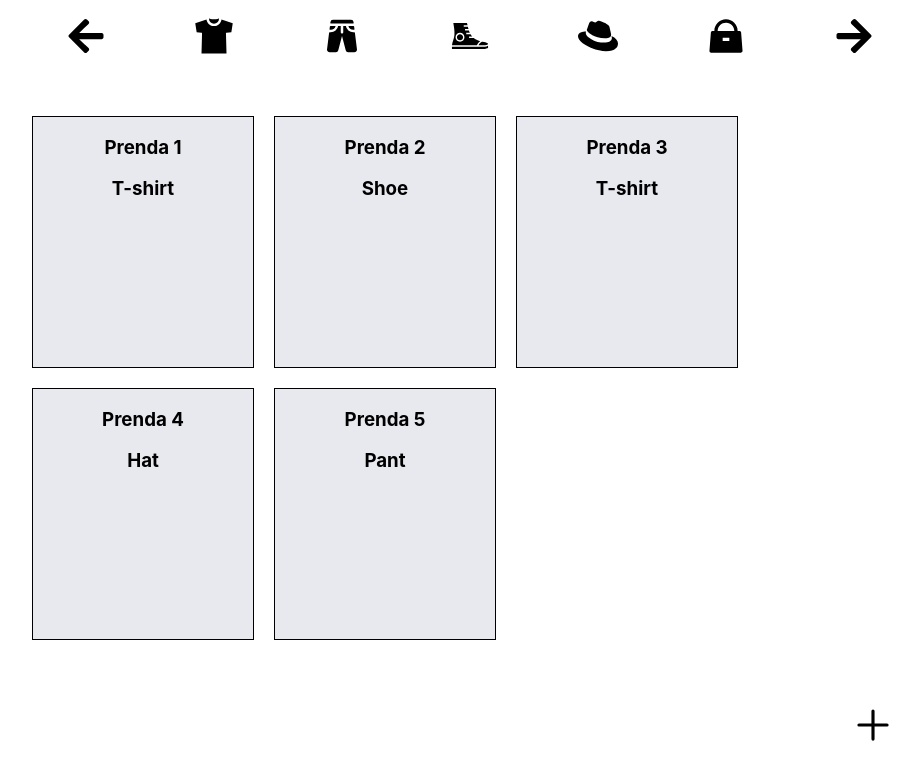
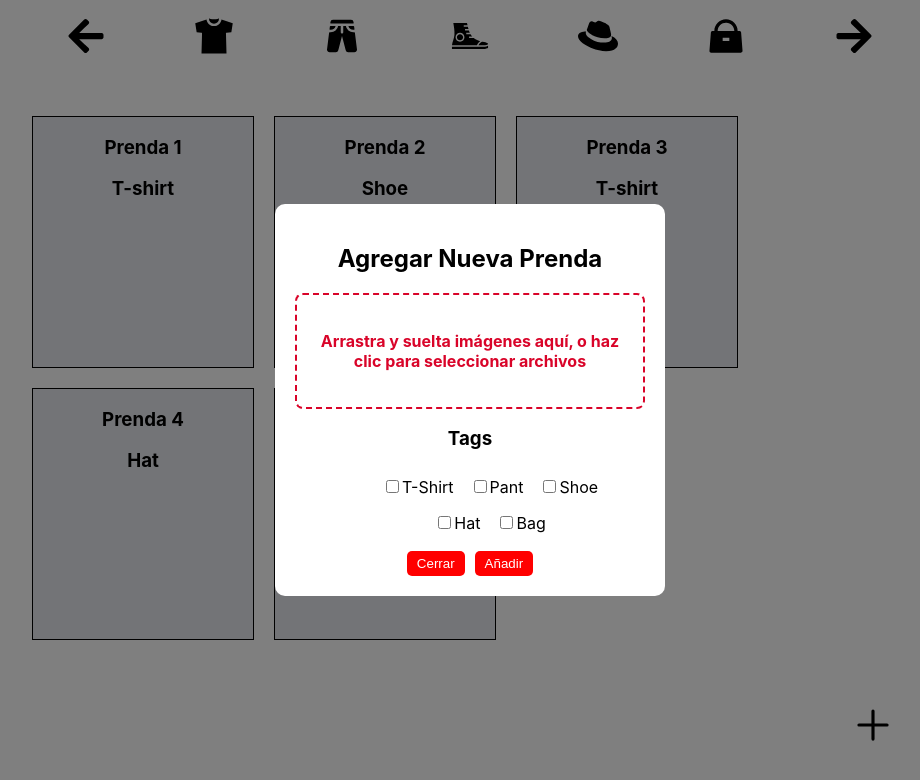
Before and after one commit to Danieldcn05/DressUp, a React (Create React App) app in the folder frontend/: page /Home in a window 1280 px wide. Both pictures are taken after a click on the icon 1043 px from the left and 991 px from the top of the page. Shown: the part 266-1046 px from the top of the page, without its empty margins (170-1090 px from the left). Built offline with nearby package versions, Linux system fonts and the light colour scheme; the HTML template or start-up script is replaced by a standard one.

Commit message:
modalCommit

```diff
--- a/frontend/src/pages/home/page/Home.css
+++ b/frontend/src/pages/home/page/Home.css
@@ -98,4 +98,5 @@ section{
     margin-top: 50px;
     margin-bottom: 50px;
     margin-right: 20px;
+    color: black;
 }
--- a/frontend/src/pages/home/page/Home.js
+++ b/frontend/src/pages/home/page/Home.js
@@ -12,13 +12,15 @@ import { RiHandbagFill } from "react-icons/ri";
 import { IoAddOutline } from "react-icons/io5";
 import { ClotheCard } from '../clotheCard/ClotheCard';
 import { OutfitCard } from '../outfitCard/OutfitCard';
+import { NavLink } from 'react-router-dom'
 import './Home.css'
-
-
+import '../../modal/Modal.css';
+import { Modal } from '../../modal/Modal';
+import { GuardarEnStorage } from '../utils/guardarEnStorage';
 
 export const Home = () => {
 
-  const allClothes =
+  const initialClothes = JSON.parse(localStorage.getItem("clothes")) ||
   [
     { 'id': 1, 'nombre': 'Prenda 1', 'tag': 'T-shirt' },
     { 'id': 2, 'nombre': 'Prenda 2', 'tag': 'Shoe' },
@@ -27,20 +29,30 @@ export const Home = () => {
     { 'id': 5, 'nombre': 'Prenda 5', 'tag': 'Pant' }
   ];
 
-  const [clothes, setClothes] = useState(allClothes);
+  const [clothes, setClothes] = useState(initialClothes);
   const [showClothes, setShowClothes] = useState(true);
   const [selectedTag, setSelectedTag] = useState(null);
+  const [isModalOpen, setIsModalOpen] = useState(false);
+
+  const addClothe = (newClothe) => {
+    setClothes(prevClothes => {
+      const lastId = prevClothes.length > 0 ? prevClothes[prevClothes.length - 1].id : 0;
+      const updatedClothe = { ...newClothe, id: lastId + 1 };
+      GuardarEnStorage("clothes", updatedClothe);
+      return [...prevClothes, updatedClothe];
+    });
+  };
 
   const filtrarPrendas = (tag) => {
     if (selectedTag === tag) {
-      setClothes(allClothes);
+      setClothes(initialClothes);
       setSelectedTag(null);
     } else {
-      const prendas_filtradas = allClothes.filter(clothe => clothe.tag === tag);
+      const prendas_filtradas = initialClothes.filter(clothe => clothe.tag === tag);
       setClothes(prendas_filtradas);
       setSelectedTag(tag);
     }
-  }
+ }
 
   return (
     <div className='home'>
@@ -48,7 +60,7 @@ export const Home = () => {
           <div className='user'>
             <FaUser className='userIcon'/>
             <h1>Carmen</h1>
-            <FaCalendar className='calendarIcon'/>
+            <NavLink to="/calendar"><FaCalendar className='calendarIcon'/></NavLink>
           </div>
           <div className='info'>
             <p className={showClothes ? 'selected' : ''} onClick={() => setShowClothes(true)}>185 prendas</p>
@@ -74,7 +86,11 @@ export const Home = () => {
             }
         </section>
         <div className='add'>
-          <IoAddOutline className='addIcon'/>
+          {!showClothes
+            ? <NavLink to="/newoutfit"><IoAddOutline className='addIcon'/></NavLink>
+            : <IoAddOutline className='addIcon' onClick={() => setIsModalOpen(true)}/>
+          }
+          {isModalOpen && (<Modal setIsModalOpen={setIsModalOpen} addClothe={addClothe}/>)}
         </div>
     </div>
   )
--- /dev/null
+++ b/frontend/src/pages/home/utils/guardarEnStorage.js
@@ -0,0 +1,14 @@
+
+export const GuardarEnStorage = (clave, elemento) => {
+    let elementos = JSON.parse(localStorage.getItem(clave))
+
+    if(Array.isArray(elementos)){
+      elementos.push(elemento)
+    }else {
+      elementos = [elemento]
+    }
+
+    localStorage.setItem(clave, JSON.stringify(elementos))
+
+    return elemento
+  }
--- /dev/null
+++ b/frontend/src/pages/modal/Modal.css
@@ -0,0 +1,79 @@
+
+.modal-overlay {
+    position: fixed;
+    top: 0;
+    left: 0;
+    width: 100%;
+    height: 100%;
+    background: rgba(0, 0, 0, 0.5);
+    display: flex;
+    align-items: center;
+    justify-content: center;
+  }
+
+  .modal-content {
+    background: white;
+    padding: 20px;
+    border-radius: 10px;
+    width: 350px;
+    text-align: center;
+  }
+
+  .dropzone {
+    border: 2px dashed var(--dark-red);
+    padding: 20px;
+    cursor: pointer;
+    margin-top: 10px;
+    border-radius: 8px;
+  }
+
+  .dropzone:hover {
+    background-color: #f8f9fa;
+  }
+
+  .drop-text {
+    color: var(--dark-red);
+    font-weight: bold;
+  }
+
+  .file-list {
+    margin-top: 10px;
+    font-size: 14px;
+    color: #333;
+  }
+
+  .add-btn,
+  .close-btn {
+    margin-top: 10px;
+    padding: 5px 10px;
+    margin-left: 5px;
+    margin-right: 5px;
+    background: red;
+    color: white;
+    border: none;
+    cursor: pointer;
+    border-radius: 5px;
+  }
+
+  .tags{
+    display: block;
+    width: 90%;
+    margin: 0 auto;
+  }
+  .tags .divTags ul{
+    width: 80%;
+    margin: 0 auto;
+    list-style: none;
+    display: flex;
+    flex-flow: row wrap;
+    justify-content: center;
+    align-items: center;
+  }
+  .tags .divTags .tag{
+    padding: 5px;
+    margin: 3px;
+  }
+  .tags .divTags .tag input[type="checkbox"]:checked + label{
+    color: var(--dark-red); /* Cambia el color del texto al seleccionar */
+    font-weight: bold;
+  }
--- /dev/null
+++ b/frontend/src/pages/modal/Modal.js
@@ -0,0 +1,112 @@
+import { useCallback, useState } from "react";
+import { useDropzone } from 'react-dropzone';
+import './Modal.css'
+
+export const Modal = ({ setIsModalOpen, addClothe }) => {
+
+  const [files, setFiles] = useState([]);
+  const [selectedTags, setSelectedTags] = useState([]);
+
+  const handleTagChange = (event) => {
+    const tag = event.target.value;
+    setSelectedTags(prevTags =>
+      prevTags.includes(tag)
+        ? prevTags.filter(t => t !== tag)
+        : [...prevTags, tag]
+    );
+  };
+
+  const onDrop = useCallback(acceptedFiles => {
+    setFiles(acceptedFiles);
+  }, []);
+
+  const { getRootProps, getInputProps, isDragActive } = useDropzone({ onDrop });
+
+  const handleAddClothe = () => {
+    if (files.length > 0) {
+      const newClothe = {
+        nombre: files[0].name,
+        tag: selectedTags
+      };
+      addClothe(newClothe);
+      setIsModalOpen(false);
+    }
+  };
+
+  return (
+    <div className="modal-overlay">
+      <div className="modal-content">
+        <h2>Agregar Nueva Prenda</h2>
+        <div {...getRootProps()} className="dropzone">
+          <input {...getInputProps()} />
+          {isDragActive ? (
+            <p className="drop-text">Suelta los archivos aquí...</p>
+          ) : (
+            <p className="drop-text">Arrastra y suelta imágenes aquí, o haz clic para seleccionar archivos</p>
+          )}
+        </div>
+        {files.length > 0 && (
+          <div className="file-list">
+            {files.map((file, index) => <p key={index}>{file.name}</p>)}
+          </div>
+        )}
+        <div className="tags">
+          <h3>Tags</h3>
+          <div className="divTags">
+          <ul>
+            <li className="tag">
+                <input
+                  type="checkbox"
+                  value="T-shirt"
+                  onChange={handleTagChange}
+                  id="tshirt-checkbox"
+                />
+                <label htmlFor="tshirt-checkbox">T-Shirt</label>
+            </li>
+            <li className="tag">
+                <input
+                  type="checkbox"
+                  value="Pant"
+                  onChange={handleTagChange}
+                  id="pant-checkbox"
+                />
+                <label htmlFor="pant-checkbox">Pant</label>
+            </li>
+            <li className="tag">
+                <input
+                  type="checkbox"
+                  value="Shoe"
+                  onChange={handleTagChange}
+                  id="shoe-checkbox"
+                />
+                <label htmlFor="shoe-checkbox">Shoe</label>
+            </li>
+            <li className="tag">
+                <input
+                  type="checkbox"
+                  value="Hat"
+                  onChange={handleTagChange}
+                  id="hat-checkbox"
+                />
+                <label htmlFor="hat-checkbox">Hat</label>
+            </li>
+            <li className="tag">
+              <div>
+                <input
+                  type="checkbox"
+                  value="Bag"
+                  onChange={handleTagChange}
+                  id="bag-checkbox"
+                />
+                <label htmlFor="bag-checkbox">Bag</label>
+              </div>
+            </li>
+          </ul>
+          </div>
+        </div>
+        <button className="close-btn" onClick={() => setIsModalOpen(false)}>Cerrar</button>
+        <button className="add-btn" onClick={handleAddClothe}>Añadir</button>
+      </div>
+    </div>
+  );
+};
```
